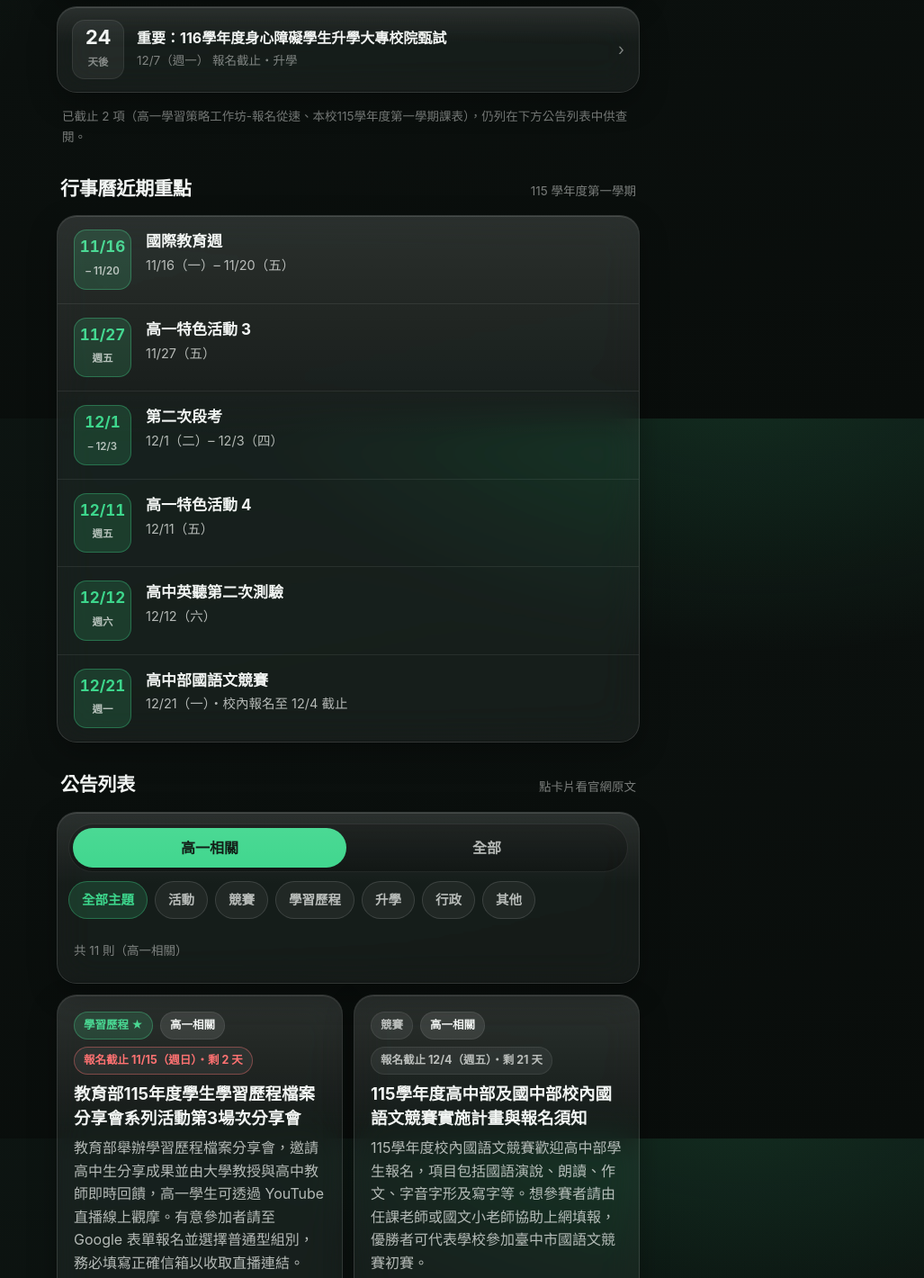
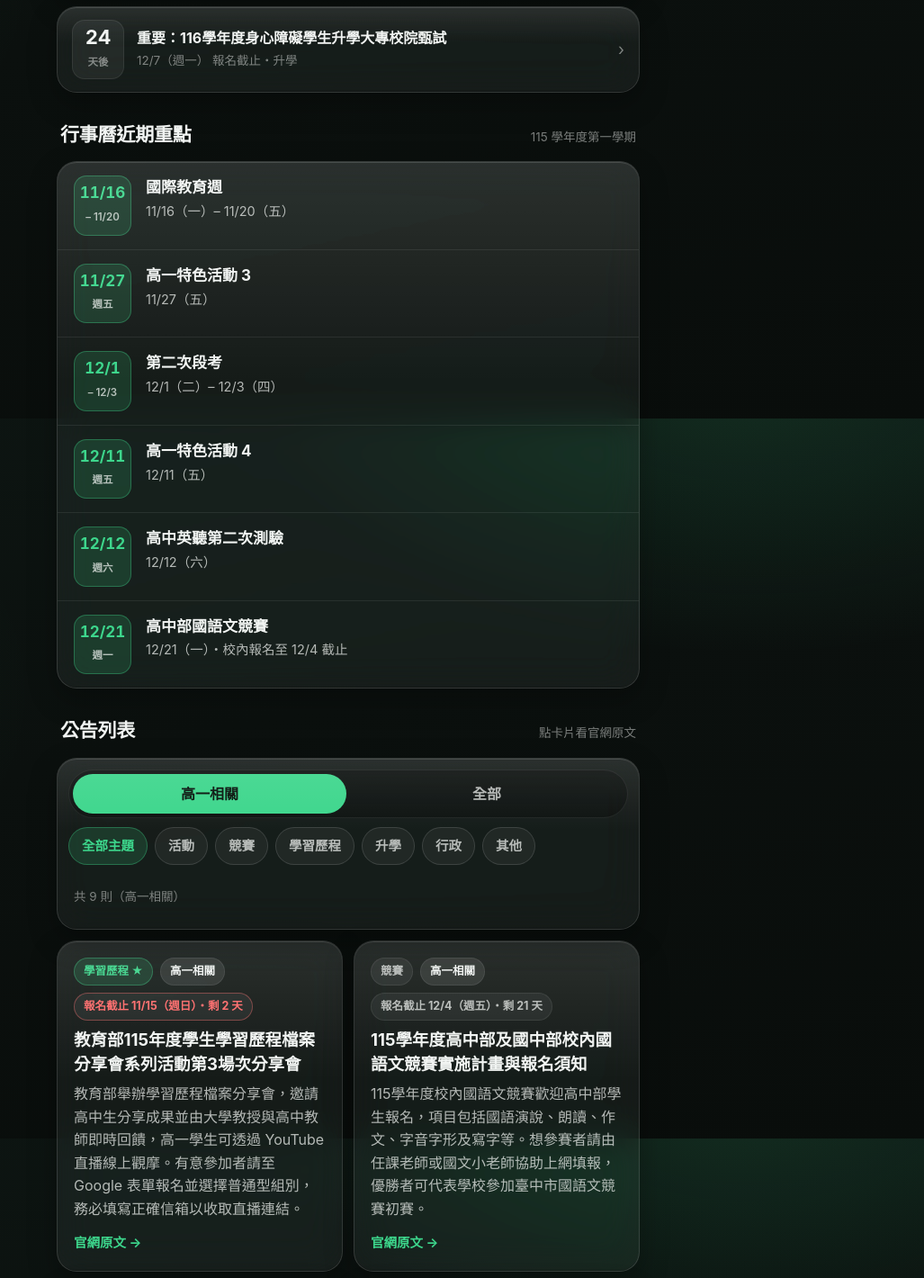
Before and after one commit to tyso2623-dotcom/tyso2623-dotcom.github.io, a plain HTML site: page index.html in a window 1280 px wide. Shown: the part 1135-2555 px from the top of the page at 90% size, without its empty margins (253-1280 px from the left). Drawn offline with Linux system fonts and the light colour scheme.

Commit message:
網頁版：移除已過期公告，開啟時自動隱藏過期項目

```diff
--- a/index.html
+++ b/index.html
@@ -147,7 +147,6 @@ border-radius:var(--radius-sm);padding:6px 4px;
 .radar-item .t{font-size:16px;font-weight:700;line-height:1.4;display:-webkit-box;-webkit-line-clamp:2;-webkit-box-orient:vertical;overflow:hidden}
 .radar-item .d{font-size:13.5px;color:var(--text-3);margin-top:2px}
 .radar-item .arrow{color:var(--text-3);font-size:18px;flex:0 0 auto}
-.radar-expired{font-size:13.5px;color:var(--text-3);padding:2px 6px 0}
 
 /* ---------- calendar ---------- */
 .cal-list{display:flex;flex-direction:column}
@@ -195,7 +194,6 @@ background:rgba(255,255,255,.07);border:1px solid var(--border-soft);color:var(-
 .tag.dl{background:rgba(255,255,255,.06)}
 .tag.dl.urgent{color:var(--danger);border-color:rgba(255,107,107,.4)}
 .tag.dl.soon{color:var(--orange);border-color:rgba(255,159,67,.4)}
-.tag.dl.expired{color:var(--text-3)}
 .card h3{font-size:18.5px;line-height:1.5;margin:0 0 6px;font-weight:700}
 .card p{margin:0;color:var(--text-2);font-size:16px;line-height:1.6}
 .card .open{margin-top:12px;font-size:14.5px;font-weight:700;color:var(--accent);display:inline-flex;gap:5px;align-items:center}
@@ -249,7 +247,6 @@ h1{font-size:40px}
 <div class="sec-head"><h2>期限雷達</h2><span class="hint">依到期日排序・開啟時即時計算</span></div>
 <div id="radarHero"></div>
 <div class="radar-list" id="radarList"></div>
-<p class="radar-expired" id="radarExpired"></p>
 </section>
 
 <!-- 行事曆重點 -->
@@ -297,11 +294,9 @@ h1{font-size:40px}
 var DATA = [
 {"title":"教育部115年度學生學習歷程檔案分享會系列活動第3場次分享會","url":"https://hwsh.tc.edu.tw/p/406-1066-645044,r71.php?Lang=zh-tw","deadline":"2026-11-15","deadline_label":"報名截止","topic":"學習歷程","relevant":true,"summary":"教育部舉辦學習歷程檔案分享會，邀請高中生分享成果並由大學教授與高中教師即時回饋，高一學生可透過 YouTube 直播線上觀摩。有意參加者請至 Google 表單報名並選擇普通型組別，務必填寫正確信箱以收取直播連結。"},
 {"title":"115學年度高中部及國中部校內國語文競賽實施計畫與報名須知","url":"https://hwsh.tc.edu.tw/p/406-1066-637757,r4268.php?Lang=zh-tw","deadline":"2026-12-04","deadline_label":"報名截止","topic":"競賽","relevant":true,"summary":"115學年度校內國語文競賽歡迎高中部學生報名，項目包括國語演說、朗讀、作文、字音字形及寫字等。想參賽者請由任課老師或國文小老師協助上網填報，優勝者可代表學校參加臺中市國語文競賽初賽。"},
-{"title":"高一學習策略工作坊-報名從速!!!","url":"https://hwsh.tc.edu.tw/p/406-1066-644368,r70.php?Lang=zh-tw","deadline":"2026-11-04","deadline_label":"報名截止","topic":"活動","relevant":true,"summary":"輔導室舉辦高一學習策略工作坊，午間於橘知未來教室（輔導室樓上）進行，每場限20人。高一學生可依意願自由選填場次，透過公告表單儘速報名。"},
 {"title":"【高中部【「大學選才與高中育才輔助系統」2026年ColleGo!資源","url":"https://hwsh.tc.edu.tw/p/406-1066-641498,r71.php?Lang=zh-tw","deadline":null,"deadline_label":null,"topic":"升學","relevant":true,"summary":"ColleGo!推出2026家長日系列影片，介紹大學現況、熱門學類趨勢與系統操作，高一學生可與家長一起上網觀看，提早探索有興趣的校系與生涯方向。"},
 {"title":"教育部116學年度大學辦理特殊選才及資安外加名額學校招生資訊","url":"https://hwsh.tc.edu.tw/p/406-1066-641495,r71.php?Lang=zh-tw","deadline":null,"deadline_label":null,"topic":"升學","relevant":true,"summary":"116學年度大學特殊選才（含資安外加名額）招生資訊，適合具特殊才能、經歷或成就的學生提早認識不以學測為主要篩選的升學管道。有興趣的高一學生可至大學多元入學升學網查詢。"},
 {"title":"翰林雲端學院帳號已開通，歡迎高中同學多加利用","url":"https://hwsh.tc.edu.tw/p/406-1066-638830,r70.php?Lang=zh-tw","deadline":null,"deadline_label":null,"topic":"行政","relevant":true,"summary":"高中部同學的翰林雲端學院帳號已開通，請以學號及密碼「hwsh＋身分證後四碼」，從學校首頁「校園常用連結」登入，並先參閱操作手冊與教學影片。"},
-{"title":"本校115學年度第一學期課表","url":"https://hwsh.tc.edu.tw/p/406-1066-624979,r4268.php?Lang=zh-tw","deadline":"2026-09-07","deadline_label":"正式課表公布","topic":"行政","relevant":true,"summary":"學校已公布115學年度第一學期暫定課表，高一學生請點公告連結查看班級課程安排，並在正式課表公布後再次確認是否有異動。"},
 {"title":"115學年度第一學期 教科書選用版本公告","url":"https://hwsh.tc.edu.tw/p/406-1066-593194,r4268.php?Lang=zh-tw","deadline":null,"deadline_label":null,"topic":"行政","relevant":true,"summary":"學校公告115學年度第一學期教科書選用版本，含高中本土語版本；高一學生可至公告下載高中版PDF，確認新學期上課用書版本。"},
 {"title":"114學年度國樂社招生中，歡迎有興趣的同學報名參加~","url":"https://hwsh.tc.edu.tw/p/406-1066-517833,r4268.php?Lang=zh-tw","deadline":null,"deadline_label":null,"topic":"活動","relevant":true,"summary":"114學年度國樂社正在招生，歡迎對國樂有興趣的高一同學報名參加，詳情請參閱公告圖片說明。"},
 {"title":"惠文高中排球隊 熱烈招生中~~ 歡迎有興趣的新生報名！","url":"https://hwsh.tc.edu.tw/p/406-1066-480957,r4268.php?Lang=zh-tw","deadline":null,"deadline_label":null,"topic":"活動","relevant":true,"summary":"惠文高中排球隊招收高中部一年級新生，男女皆可、分男排與女排，有興趣者請填寫高中部報名表單，填妥後將陸續通知面試。"},
@@ -330,7 +325,6 @@ var wk = ["日","一","二","三","四","五","六"][d.getDay()];
 return (d.getMonth()+1)+"/"+d.getDate()+"（週"+wk+"）";
 }
 function urgency(days){
-if(days < 0) return "expired";
 if(days <= 3) return "urgent";
 if(days <= 10) return "soon";
 return "ok";
@@ -343,10 +337,8 @@ var withDl = DATA.filter(function(x){ return x.deadline;}).map(function(x){
 return { item:x, days:daysLeft(x.deadline)};
 });
 var upcoming = withDl.filter(function(x){ return x.days >= 0;}).sort(function(a,b){ return a.days-b.days;});
-var expired = withDl.filter(function(x){ return x.days < 0;}).sort(function(a,b){ return b.days-a.days;});
 var hero = document.getElementById("radarHero");
 var list = document.getElementById("radarList");
-var expEl = document.getElementById("radarExpired");
 
 if(upcoming.length === 0){
 hero.innerHTML = '<div class="glass radar-hero"><div class="kicker">期限雷達</div><h3>目前沒有即將到期的事項</h3><p class="radar-date">有新期限時會出現在這裡。</p></div>';
@@ -374,9 +366,6 @@ return '<a class="glass radar-item" href="' + esc(x.item.url) + '" target="_blan
 '<span class="arrow">›</span></a>';
 }).join("");
 }
-if(expired.length){
-expEl.textContent = "已截止 " + expired.length + " 項（" + expired.map(function(x){ return x.item.title.replace(/]*】/g,"").slice(0,14);}).join("、") + "），仍列在下方公告列表中供查閱。";
-}
 })();
 
 /* ----- 公告列表 ----- */
@@ -397,8 +386,7 @@ if(!item.deadline) return "";
 var d = daysLeft(item.deadline);
 var u = urgency(d);
 var txt;
-if(d < 0) txt = item.deadline_label + " " + fmtDate(item.deadline) + "・已截止";
-else if(d === 0) txt = item.deadline_label + " " + fmtDate(item.deadline) + "・今天截止";
+if(d === 0) txt = item.deadline_label + " " + fmtDate(item.deadline) + "・今天截止";
 else txt = item.deadline_label + " " + fmtDate(item.deadline) + "・剩 " + d + " 天";
 return '<span class="tag dl ' + u + '">' + esc(txt) + '</span>';
 }
@@ -411,17 +399,18 @@ for(var i=0;i<btns.length;i++){
 btns[i].setAttribute("aria-pressed", btns[i].getAttribute("data-topic")===state.topic);
 }
 var items = DATA.filter(function(x){
+if(x.deadline && daysLeft(x.deadline) < 0) return false;
 if(state.scope==="relevant" &&!x.relevant) return false;
 if(state.topic!=="全部主題" && x.topic!==state.topic) return false;
 return true;
 });
-/* 有期限且未過期的排前面（近到遠），其餘維持原順序，已過期沉底 */
+/* 有期限的排前面（近到遠），其餘維持原順序 */
 var withIdx = items.map(function(x,i){ return {x:x,i:i};});
 withIdx.sort(function(a,b){
 var da = a.x.deadline? daysLeft(a.x.deadline): null;
 var db = b.x.deadline? daysLeft(b.x.deadline): null;
-var ga = da===null? 1: (da<0? 2: 0);
-var gb = db===null? 1: (db<0? 2: 0);
+var ga = da===null? 1: 0;
+var gb = db===null? 1: 0;
 if(ga!==gb) return ga-gb;
 if(ga===0 && da!==db) return da-db;
 return a.i-b.i;
```
